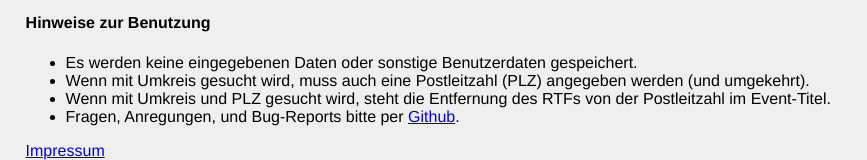
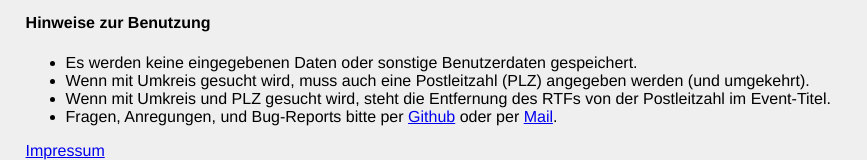
Before and after one commit to tcmb/rtfcal, a Flask app: page / in a window 1280 px wide. Shown: the part 711-871 px from the top of the page, without its empty margins (0-867 px from the left). Run offline with Flask 2, Linux system fonts and the light colour scheme.

Commit message:
...oder per mail

```diff
--- a/templates/index.html
+++ b/templates/index.html
@@ -95,7 +95,7 @@
         <li>Es werden keine eingegebenen Daten oder sonstige Benutzerdaten gespeichert.</li>
         <li>Wenn mit Umkreis gesucht wird, muss auch eine Postleitzahl (PLZ) angegeben werden (und umgekehrt).</li>
         <li>Wenn mit Umkreis und PLZ gesucht wird, steht die Entfernung des RTFs von der Postleitzahl im Event-Titel.</li>
-        <li>Fragen, Anregungen, und Bug-Reports bitte per <a href="https://github.com/tcmb/rtfcal">Github</a>.</li>
+        <li>Fragen, Anregungen, und Bug-Reports bitte per <a href="https://github.com/tcmb/rtfcal">Github</a> oder per <a href="impressum">Mail</a>.</li>
     </ul>
 </div>
 <a href="impressum">Impressum</a>
```
